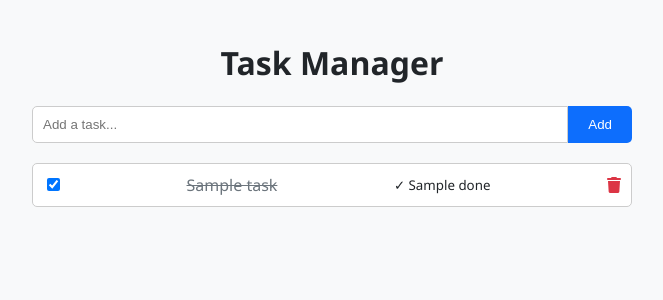
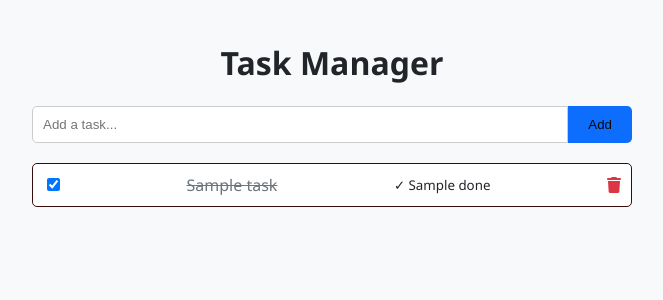
Before and after one commit to Nikita217/task2, a Flask app: template templates/index.html in a window 1280 px wide. Shown: the top 300 px of the page, without its empty margins (308-971 px from the left). Run offline with Flask 3, Linux system fonts and the light colour scheme; the template is opened without the code that fills it: most values are stand-ins (such as "Sample title", 1, 10 or a date in 2020); parts of the project's set-up code (start-up, migrations or seed data) failed here and were passed over; some libraries are stand-ins or nearby versions.

Commit message:
style.css

```diff
--- a/static/css/style.css
+++ b/static/css/style.css
@@ -26,7 +26,7 @@ h1 {
 .add-task button {
     padding: 10px 20px;
     background: #0d6efd;
-    color: white;
+    color: rgb(8, 8, 8);
     border: none;
     border-radius: 0 5px 5px 0;
 }
@@ -37,7 +37,7 @@ h1 {
     padding: 10px;
     margin: 5px 0;
     background: white;
-    border: 1px solid #ccc;
+    border: 1px solid #380c0c;
     border-radius: 5px;
 }
 .task input[type=checkbox] {
```
